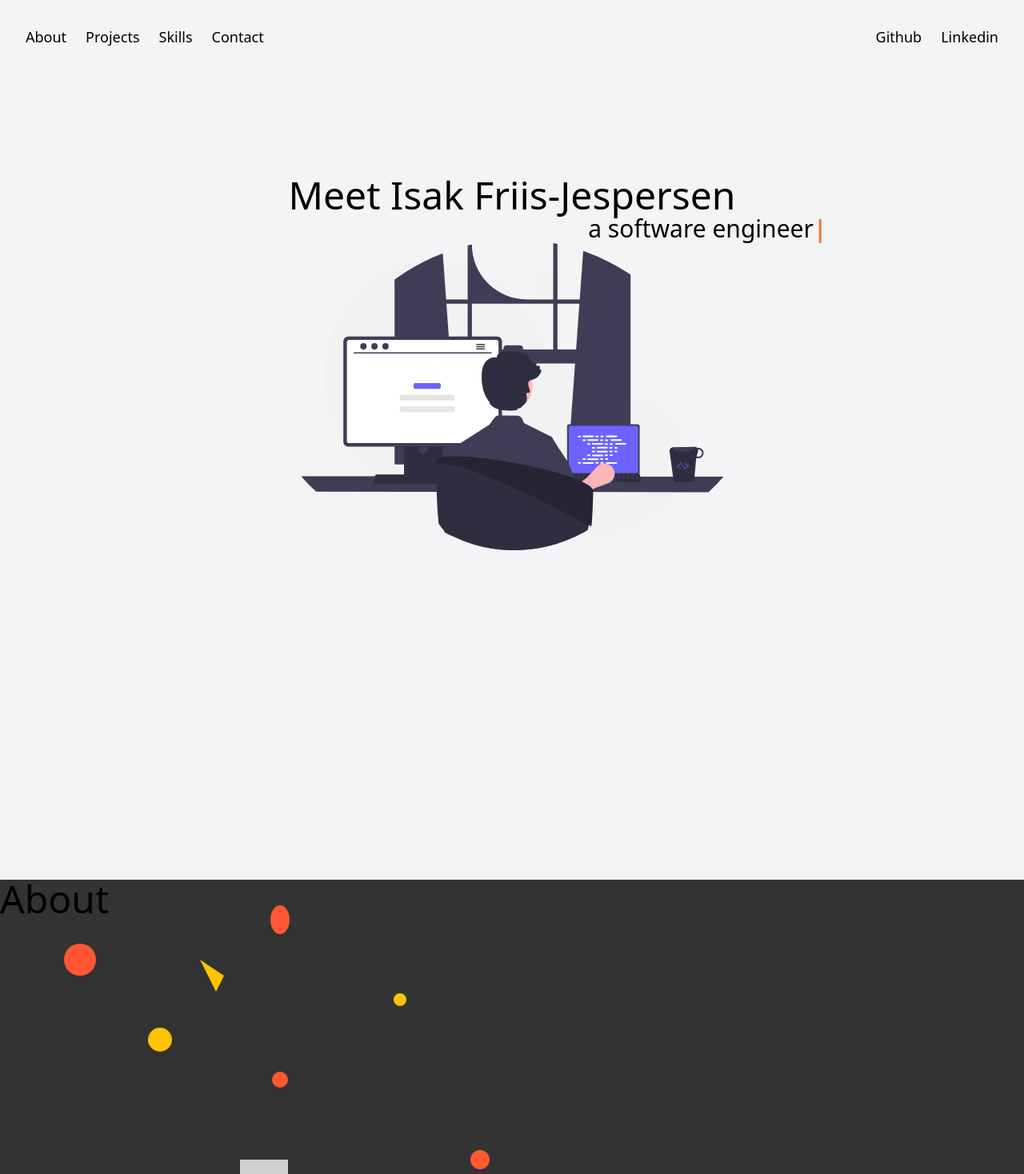
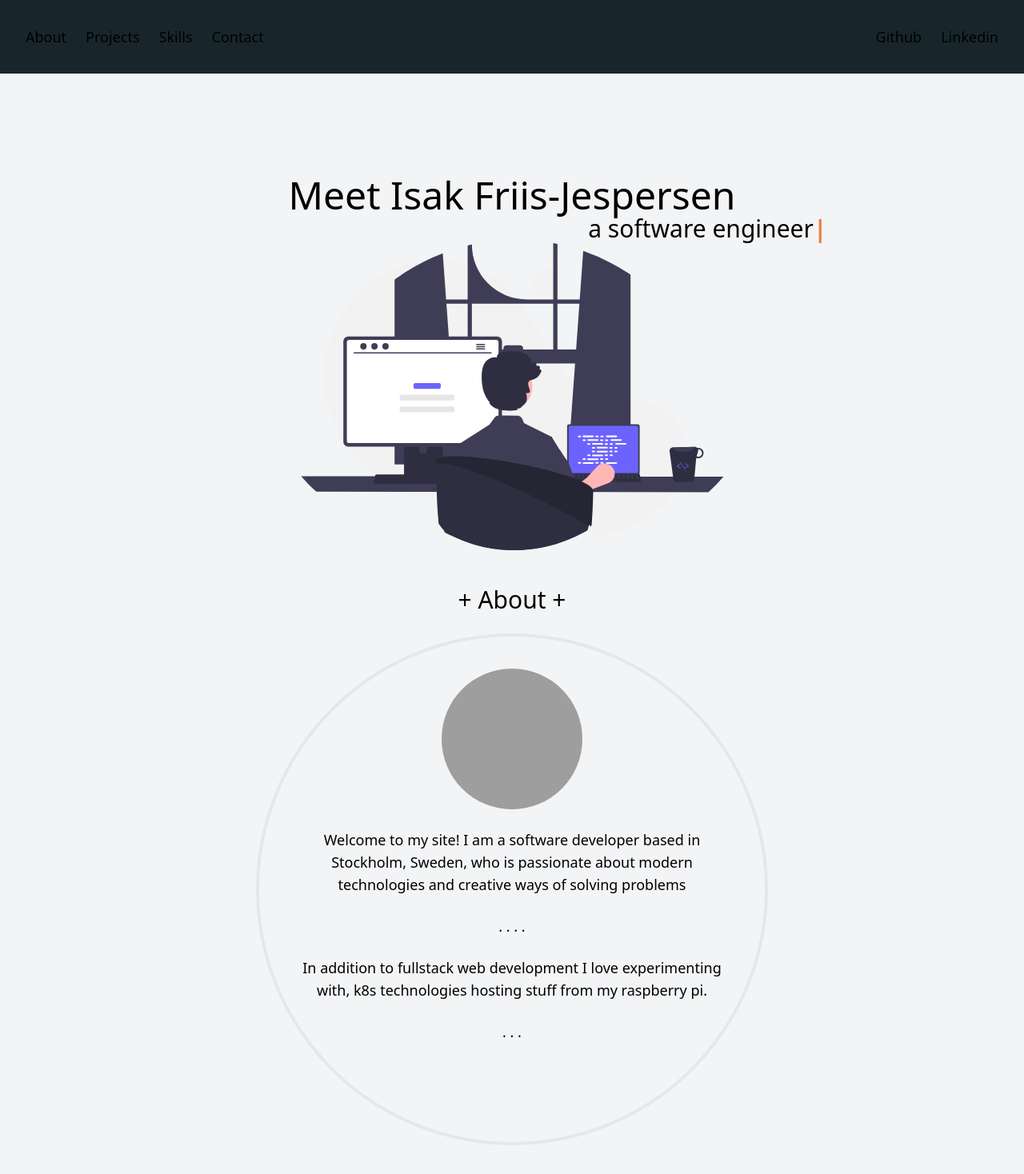
Before and after one commit to IsakFriisJespersen2/isak.friis-jespersen, a SvelteKit app: page / in a window 1280 px wide. Shown: the top 1468 px of the page at 80% size. Built offline with nearby package versions, Linux system fonts and the light colour scheme; grey boxes are pictures that could not be loaded.

Commit message:
Started on about

```diff
--- /dev/null
+++ b/src/lib/components/about.svelte
@@ -0,0 +1,22 @@
+<script lang="ts">
+	import profile from '$lib/components/profile.png';
+</script>
+
+<div class="flex flex-col items-center gap-6">
+	<div class="text-3xl">+ About +</div>
+	<div class="border-4 rounded-full p-10 w-[40rem] h-[40rem] text-center">
+		<div class="w-full h-full flex flex-col items-center gap-6 text-lg">
+		<img alt="My profile" src={profile} class="w-44 h-44 rounded-full"/>
+			<div>
+				Welcome to my site! I am a software developer based in Stockholm, Sweden, who is passionate about modern
+				technologies and creative ways of solving problems
+			</div>
+			<div>. . . .</div>
+			<div>
+				In addition to fullstack web development I love experimenting with, k8s technologies hosting stuff from my
+				raspberry pi.
+			</div>
+			<div>. . .</div>
+		</div>
+	</div>
+</div>
--- a/src/lib/components/author.svelte
+++ b/src/lib/components/author.svelte
@@ -37,4 +37,4 @@
 		>|</span
 	>
 </h5>
-<Programming className="h-96" />
+<Programming className="max-h-96" />
--- a/src/routes/+page.svelte
+++ b/src/routes/+page.svelte
@@ -1,5 +1,6 @@
 <script lang="ts">
-	import Author from '$lib/components/author.svelte'
+	import Author from '$lib/components/author.svelte';
+	import About from '$lib/components/about.svelte';
 	import { flip } from 'svelte/animate';
 	import { quintOut } from 'svelte/easing';
 	import BG from '$lib/icons/bg.svg';
@@ -18,12 +19,12 @@
 			<a href="/">Linkedin</a>
 		</div>
 	</navbar>
-	<div class="flex flex-col items-center gap-y-20">
-		<section class="h-screen mt-32">
+	<div class="flex flex-col items-center">
+		<section class="h-screen -mb-40 pt-32">
 			<Author />
 		</section>
-		<section class="bg-[url('/public/bg.svg')] z-10 bg-cover w-screen h-screen">
-			<div class="text-5xl">About</div>
+		<section class="h-screen w-full">
+			<About />
 		</section>
 		<section>
 			<h3 class="text-5xl">@ Experience @</h3>
--- a/tailwind.config.js
+++ b/tailwind.config.js
@@ -1,8 +1,17 @@
 /** @type {import('tailwindcss').Config} */
 export default {
-  content: ['./src/**/*.{html,js,svelte,ts}'],
-  theme: {
-    extend: {},
-  },
-  plugins: [],
-}
+	content: ['./src/**/*.{html,js,svelte,ts}'],
+	theme: {
+		extend: {
+			colors: {
+				primary: '#18262B',
+				secondary: '#005f73',
+				tertiary: '#0a9396',
+				quaternary: '#94d2bd',
+				quinary: '#e9d8a6',
+				senary: '#ee9b00'
+			}
+		}
+	},
+	plugins: []
+};
```
Also changed, not shown: 1 other file (tests, documents, lock files or other folders).
